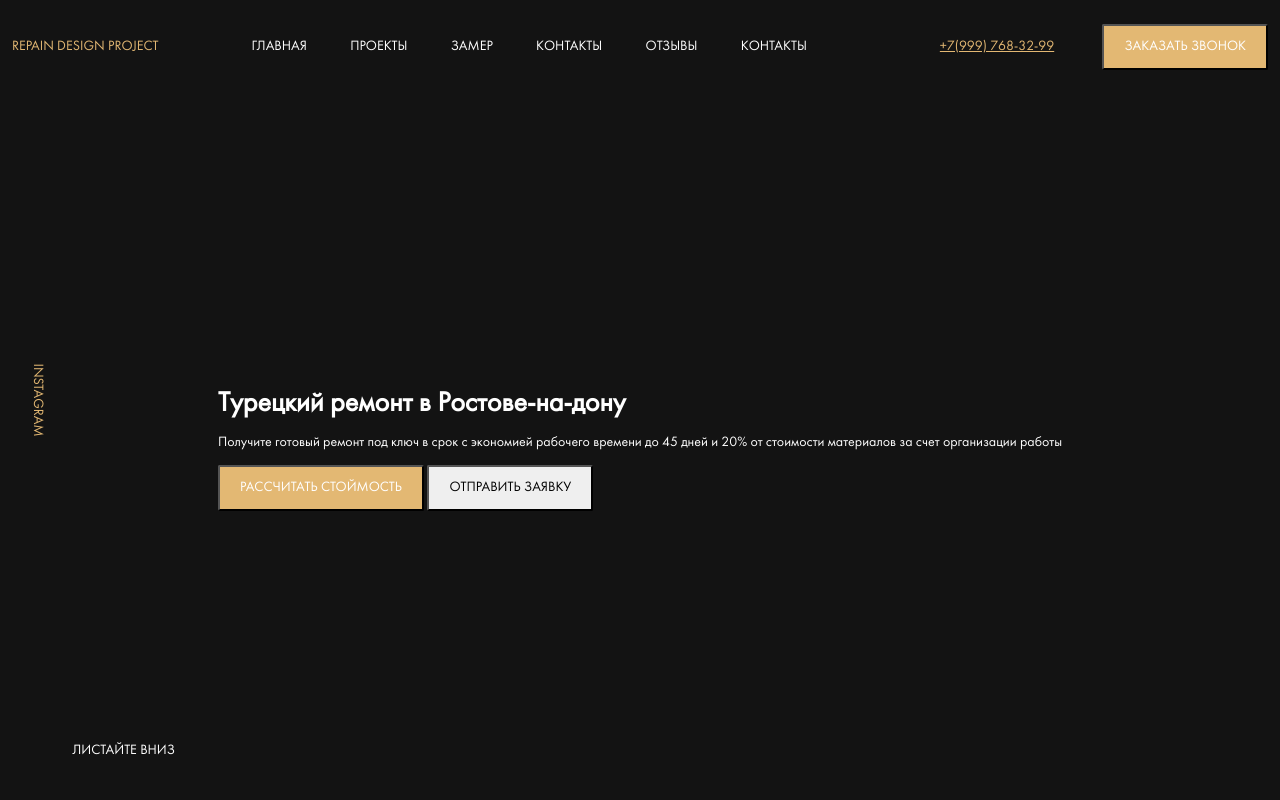
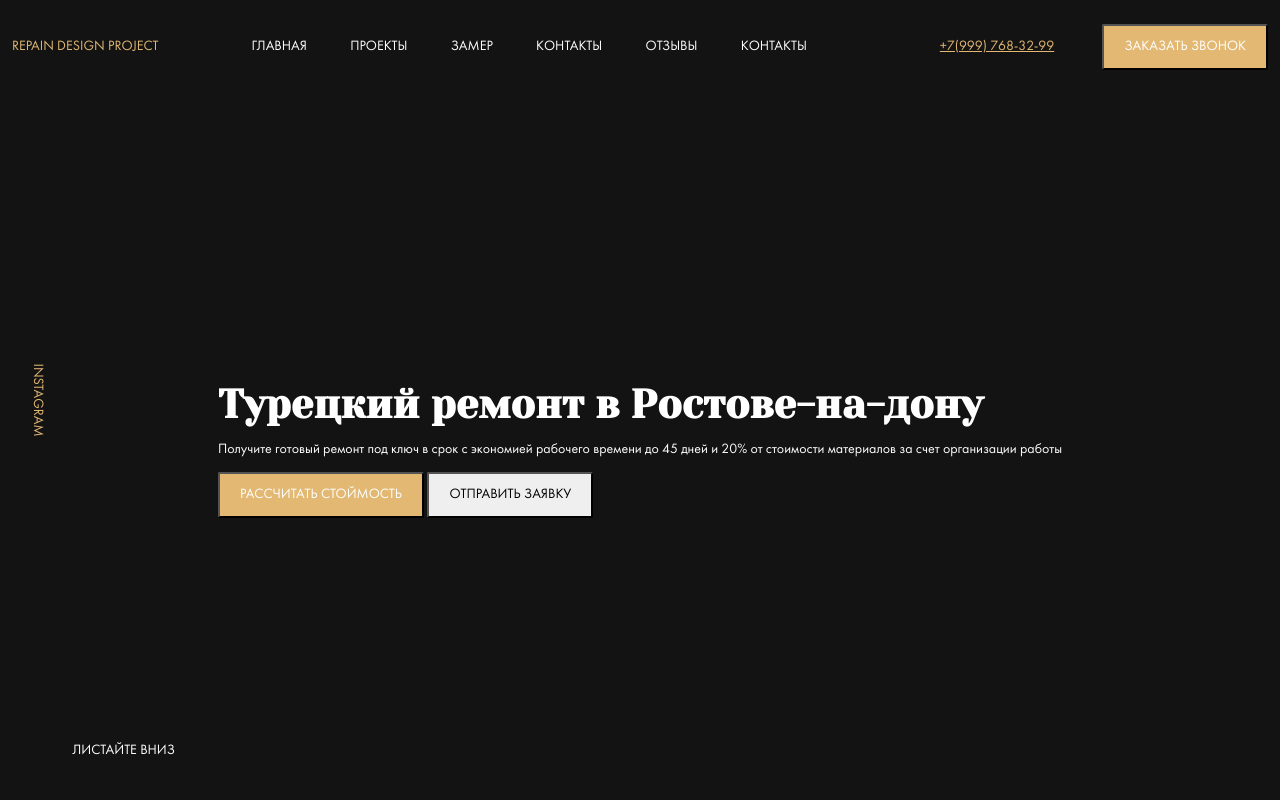
Before and after one commit to Kiss1414/repair-design, a website: page index.html in a window 1280 px wide. Drawn offline with Linux system fonts and the light colour scheme; files whose address does not match are found by name.

Commit message:
подключил yeseva one

```diff
--- a/index.html
+++ b/index.html
@@ -5,6 +5,7 @@
   <meta charset="UTF-8">
   <meta name="viewport" content="width=device-width, initial-scale=1.0">
   <meta http-equiv="X-UA-Compatible" content="ie=edge">
+  <link href="https://fonts.googleapis.com/css?family=Yeseva+One&display=swap&subset=cyrillic-ext" rel="stylesheet">
   <link rel="stylesheet" href="css/style.css">
   <title>Document</title>
 </head>
--- a/sass/templates/_hero.sass
+++ b/sass/templates/_hero.sass
@@ -39,3 +39,6 @@
   transform: rotate(90deg)
 .title
  margin: 0
+ font-family: 'Yeseva One', cursive;
+ text-transform:
+ font-size: 40px
```
Also changed, not shown: css/style.css.
